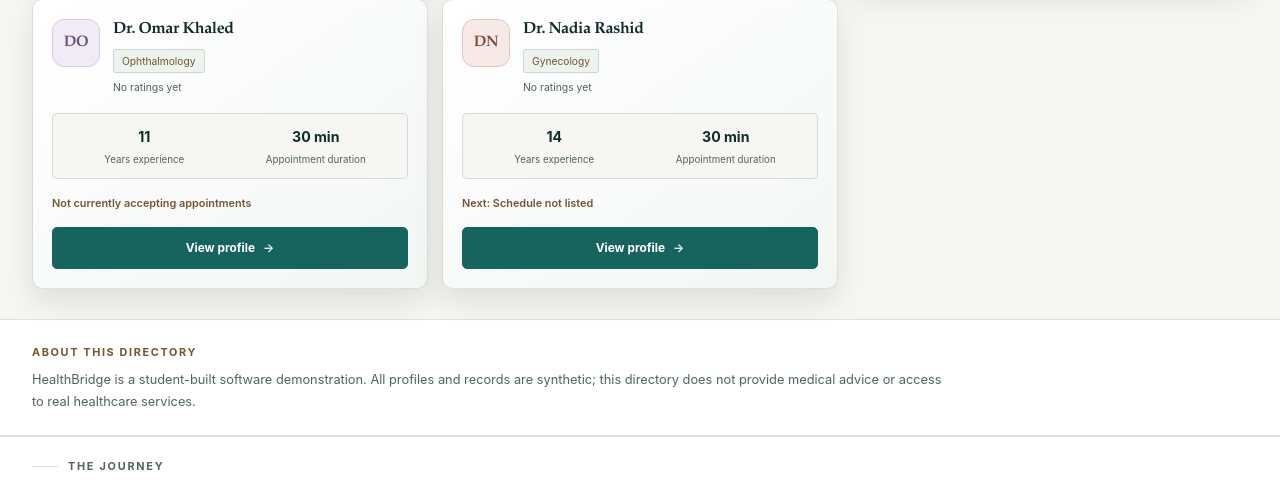
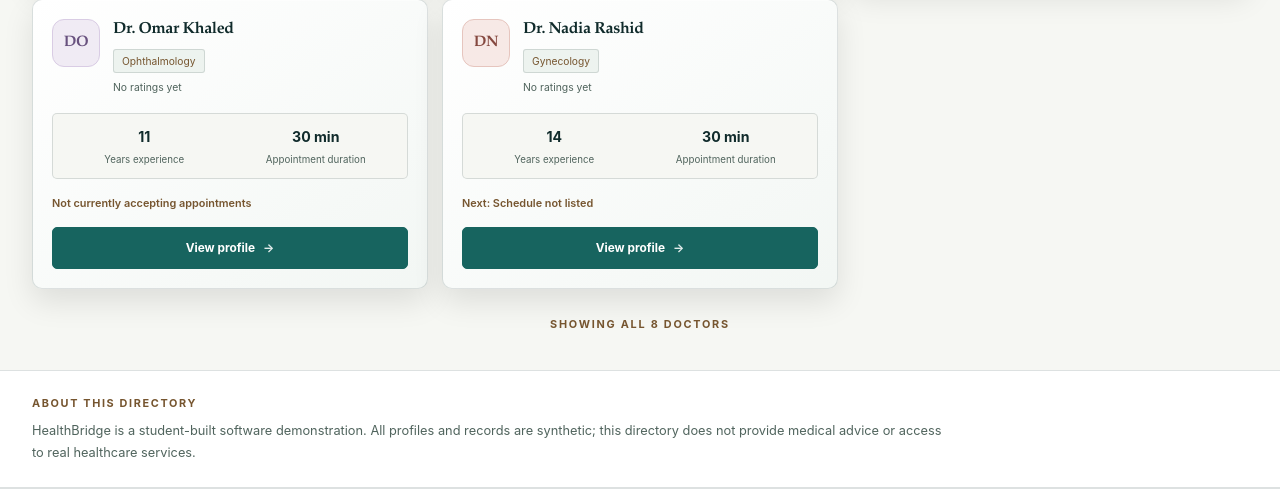
Before and after one commit to youssefmohammed12/hospital-project, a PHP site: page /optimized/doctors.html in a window 1280 px wide. Shown: the part 2072-2561 px from the top of the page. Run offline with PHP 8.4, Linux system fonts and the light colour scheme; data that the repository does not hold is empty.

Commit message:
Doctors directory: reveal cards in batches of 12 with a Load more button and showing count

```diff
--- a/assets/public-v2/css/pages/doctors.css
+++ b/assets/public-v2/css/pages/doctors.css
@@ -674,6 +674,11 @@ html[data-theme="light"] .doctors-page .directory-sort select {
   box-shadow: 0 13px 30px rgba(0,0,0,.10), inset 0 1px rgba(255,255,255,.32);
   transition: transform 220ms var(--doc-ease), border-color 220ms ease, background 220ms ease, box-shadow 220ms ease;
 }
+.doctor-card--deferred { display: none; }
+.directory-load-more { display: flex; flex-direction: column; align-items: center; gap: 14px; margin: 28px 0 8px; text-align: center; }
+.directory-load-more[hidden] { display: none; }
+.directory-load-more .btn[hidden] { display: none; }
+.directory-showing-count { margin: 0; color: var(--doc-accent); font-size: .68rem; font-weight: 750; letter-spacing: .16em; line-height: 1.4; text-transform: uppercase; }
 @media (hover:hover) and (pointer:fine) {
   .doctor-card:hover { transform: translateY(-3px); border-color: rgba(184,149,99,.52); background: var(--doc-raised); box-shadow: var(--doc-shadow); }
 }
--- a/assets/public-v2/js/pages/doctors.js
+++ b/assets/public-v2/js/pages/doctors.js
@@ -77,6 +77,15 @@ function initDoctorsPage() {
   const sortFilter = document.getElementById("sort-filter");
   const chipsContainer = document.getElementById("specialty-chips-container");
   let activeSpecialty = "all";
+
+  // Directory batching: all filtered cards render as before, but only the
+  // first batch is revealed; "Load more" reveals the next batch in place.
+  // Any filter/search/sort change resets to the first batch (applyFilters).
+  const loadMoreWrap = document.getElementById("directory-load-more");
+  const loadMoreButton = document.getElementById("load-more-doctors");
+  const showingCountEl = document.getElementById("directory-showing-count");
+  const DIRECTORY_BATCH_SIZE = 12;
+  let visibleBatchCount = DIRECTORY_BATCH_SIZE;
 
   function initDoctorsMotion() {
     if (window.matchMedia("(prefers-reduced-motion: reduce)").matches) return;
@@ -285,6 +294,10 @@ function initDoctorsPage() {
   // Event listeners
   searchInput?.addEventListener("input", debounce(applyFilters, 200));
   sortFilter?.addEventListener("change", applyFilters);
+  loadMoreButton?.addEventListener("click", () => {
+    visibleBatchCount += DIRECTORY_BATCH_SIZE;
+    updateBatchVisibility();
+  });
 
   /* ── Batch Availability Load ────────────────────────────── */
 
@@ -584,6 +597,7 @@ function initDoctorsPage() {
   }
 
   function applyFilters() {
+    visibleBatchCount = DIRECTORY_BATCH_SIZE;
     const query = (searchInput?.value || '').toLowerCase().trim();
     const sort = sortFilter?.value || 'default';
     const filtered = allDoctors.filter((doctor) => {
@@ -615,6 +629,7 @@ function initDoctorsPage() {
     }
     if (filtered.length === 0) {
       grid.innerHTML = '<div class="empty-state"><div class="empty-icon" aria-hidden="true">⌕</div><h3>No matching profiles</h3><p>Try a different name or department, or return to all departments to explore the full sample directory.</p></div>';
+      updateBatchVisibility();
       return;
     }
     grid.innerHTML = filtered.map((doctor) => {
@@ -650,6 +665,37 @@ function initDoctorsPage() {
         escapeHTML(doctor.name) + '" data-doctor-directory-action="open-profile" data-doctor-id="' +
         doctorId + '">View profile</button></article>';
     }).join('');
+    updateBatchVisibility();
+  }
+
+  // Reveal only the first visibleBatchCount cards of the current filtered
+  // render; the rest stay in the DOM with a display:none class. Keeps the
+  // count line and the Load more button in sync with the filtered total.
+  function updateBatchVisibility() {
+    if (!loadMoreWrap || !loadMoreButton || !showingCountEl) return;
+    const cards = grid.querySelectorAll(".doctor-card");
+    const total = cards.length;
+    if (total === 0) {
+      loadMoreWrap.hidden = true;
+      return;
+    }
+    const shown = Math.min(visibleBatchCount, total);
+    cards.forEach((card, index) => {
+      card.classList.toggle("doctor-card--deferred", index >= shown);
+    });
+    const allShown = shown >= total;
+    showingCountEl.textContent = allShown
+      ? "Showing all " + total + " doctor" + (total === 1 ? "" : "s")
+      : "Showing " + shown + " of " + total + " doctors";
+    // The button disappears once everything is shown; capture its focus
+    // state first (hiding a focused element drops focus to <body>), then
+    // move focus to the count line instead.
+    const buttonHadFocus = document.activeElement === loadMoreButton;
+    loadMoreButton.hidden = allShown;
+    loadMoreWrap.hidden = false;
+    if (allShown && buttonHadFocus) {
+      showingCountEl.focus({ preventScroll: true });
+    }
   }
 
     // ── Doctor Detail Modal ──────────────────────────────────
--- a/doctors.html
+++ b/doctors.html
@@ -13,7 +13,7 @@
     <link rel="stylesheet" href="assets/public-v2/css/tokens.css?v=1" />
     <link rel="stylesheet" href="assets/public-v2/css/base.css?v=1" />
     <link rel="stylesheet" href="assets/public-v2/css/components.css?v=23" />
-    <link rel="stylesheet" href="assets/public-v2/css/pages/doctors.css?v=16" />
+    <link rel="stylesheet" href="assets/public-v2/css/pages/doctors.css?v=17" />
     <link rel="stylesheet" href="assets/public-v2/css/footer.css?v=4" />
     <script defer src="assets/public-v2/js/core/footer.js?v=4"></script>
   </head>
@@ -291,6 +291,11 @@
             </div>
           </div>
 
+          <div class="directory-load-more" id="directory-load-more" hidden>
+            <p class="directory-showing-count" id="directory-showing-count" role="status" aria-live="polite" tabindex="-1"></p>
+            <button class="btn btn-outline" id="load-more-doctors" type="button" hidden>Load more doctors</button>
+          </div>
+
         </div>
       </section>
 
@@ -349,6 +354,6 @@
 
     <div data-shared-footer aria-busy="true"></div>
 
-    <script defer src="assets/public-v2/js/pages/doctors.js?v=6"></script>
+    <script defer src="assets/public-v2/js/pages/doctors.js?v=7"></script>
   </body>
 </html>
```
